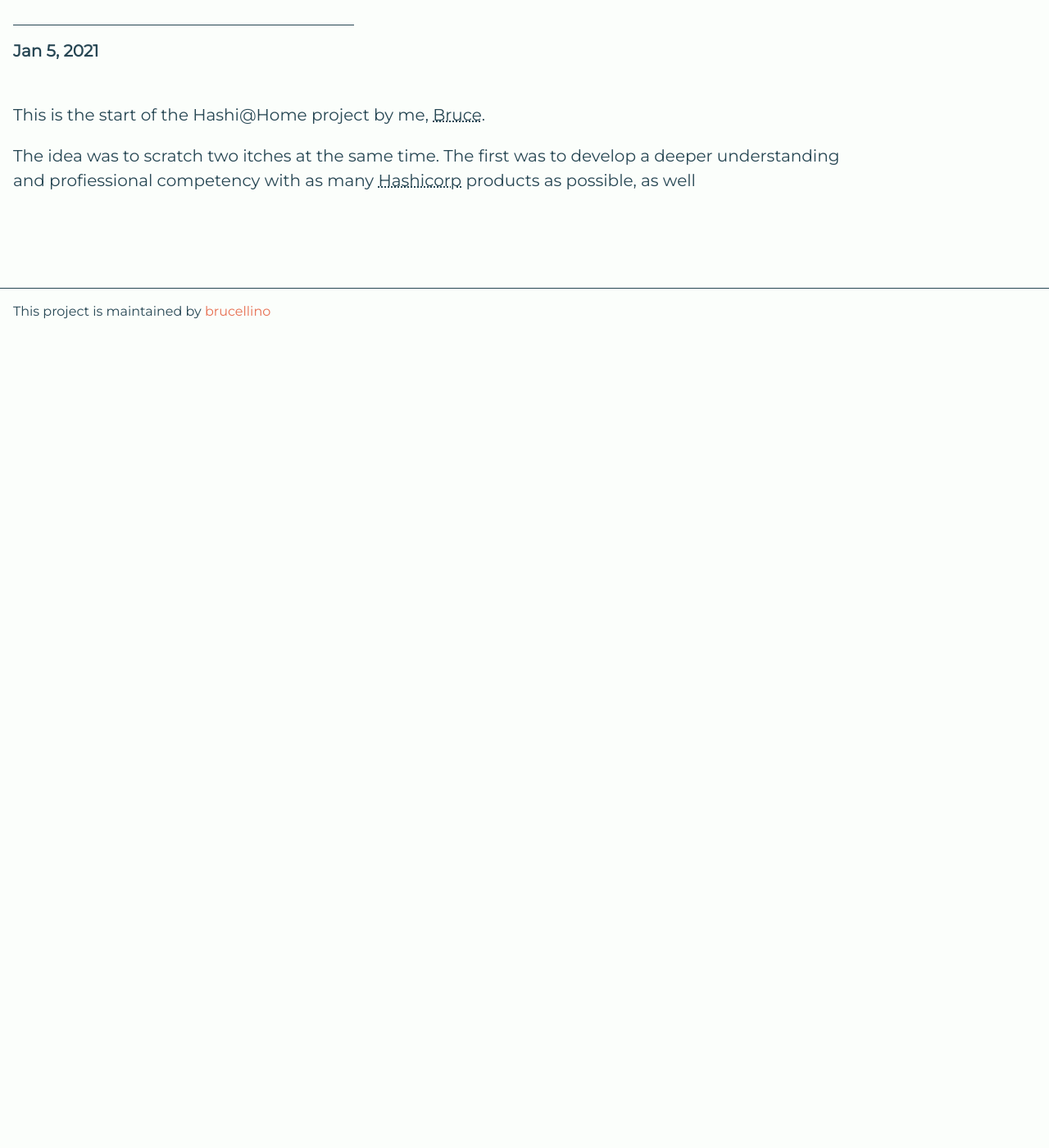
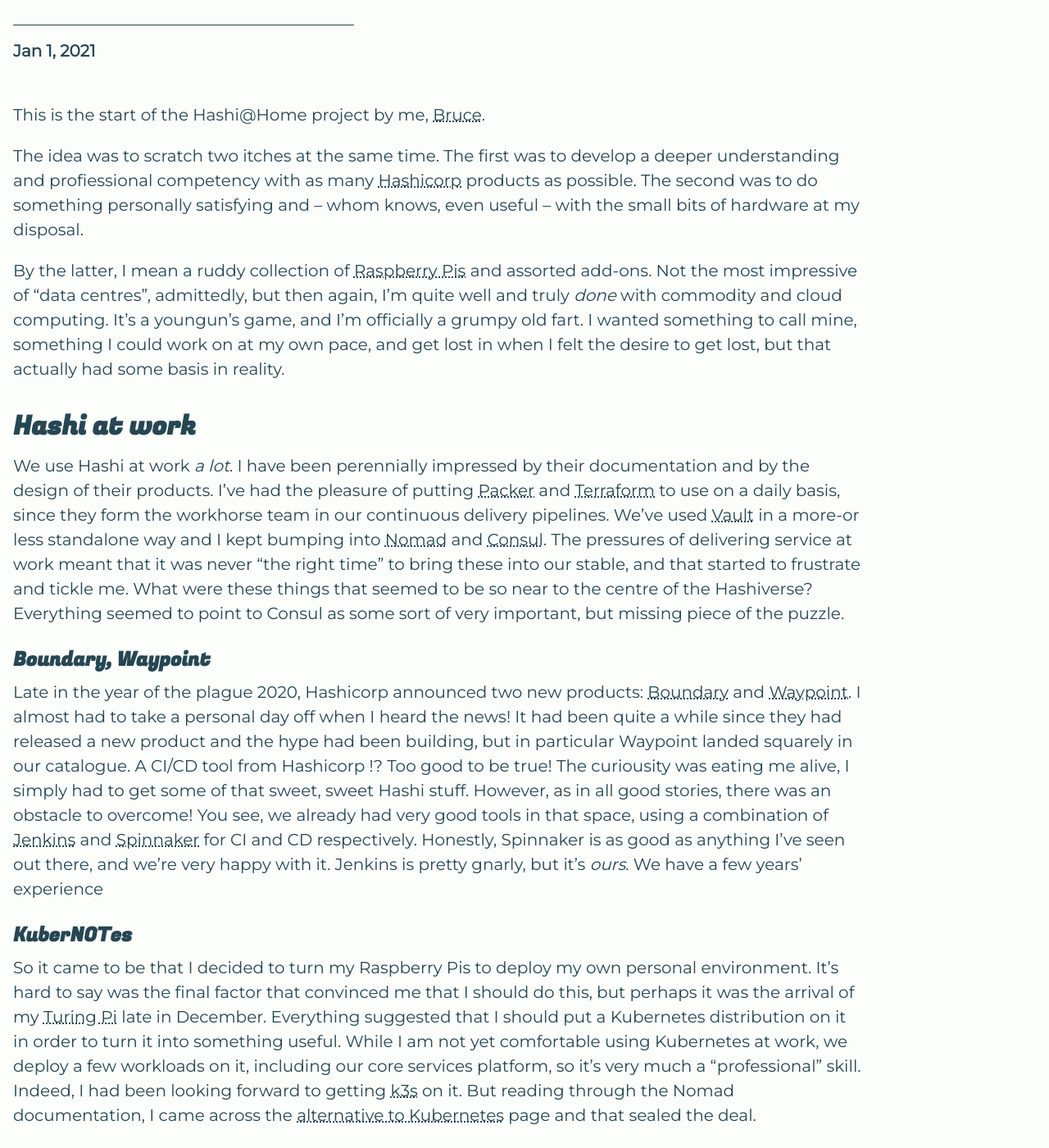
Before and after one commit to brucellino/hashiatho.me, a Jekyll site: the page built from _posts/2021-01-05-welcome.md, in a window 1280 px wide and 1400 px high, scrolled down 270 px. Shown: the whole window at 82% size. Built offline with Jekyll 4.4.1, drawn with Linux system fonts in a browser that asks for light colours; before the commit the page ends 900 px from its top, so only the background shows below that; some of the changed text lies outside the part shown.

Commit message:
add more to first post
Signed-off-by: Bruce Becker <brucellino@gmail.com>

```diff
--- a/_posts/2021-01-05-welcome.md
+++ b/_posts/2021-01-05-welcome.md
@@ -1,7 +1,7 @@
 ---
 layout: post
-title: "Welcome to Hashi@Home!"
-date: 2021-01-05 17:23:34 +0100
+title: "The start of Hashi@Home!"
+date: 2021-01-01 17:23:34 +0100
 categories: jekyll update
 image: HashiCorp_Logo_no_text.png
 ---
@@ -9,4 +9,47 @@
 This is the start of the Hashi@Home project by me, [Bruce](https://brucellino.github.com).
 
 The idea was to scratch two itches at the same time.
-The first was to develop a deeper understanding and profiessional competency with as many [Hashicorp](https://www.hashicorp.com) products as possible, as well
+The first was to develop a deeper understanding and profiessional competency with as many [Hashicorp](https://www.hashicorp.com) products as possible.
+The second was to do something personally satisfying and -- whom knows, even useful -- with the small bits of hardware at my disposal.
+
+By the latter, I mean a ruddy collection of [Raspberry Pis](https://www.raspberrypi.org/) and assorted add-ons.
+Not the most impressive of "data centres", admittedly, but then again, I'm quite well and truly _done_ with commodity and cloud computing.
+It's a youngun's game, and I'm officially a grumpy old fart.
+I wanted something to call mine, something I could work on at my own pace, and get lost in when I felt the desire to get lost, but that actually had some basis in reality.
+
+## Hashi at work
+
+We use Hashi at work _a lot_.
+I have been perennially impressed by their documentation and by the design of their products.
+I've had the pleasure of putting [Packer](https://packer.io) and [Terraform](https://terraform.io) to use on a daily basis, since they form the workhorse team in our continuous delivery pipelines. We've used [Vault](https://vaultproject.io) in a more-or less standalone way and I kept bumping into [Nomad](https://nomadproject.io) and [Consul](https://consul.io).
+The pressures of delivering service at work meant that it was never "the right time" to bring these into our stable, and that started to frustrate and tickle me.
+What were these things that seemed to be so near to the centre of the Hashiverse?
+Everything seemed to point to Consul as some sort of very important, but missing piece of the puzzle.
+
+### Boundary, Waypoint
+
+Late in the year of the plague 2020, Hashicorp announced two new products: [Boundary](https://www.boundaryproject.io/) and [Waypoint](https://www.waypointproject.io/).
+I almost had to take a personal day off when I heard the news!
+It had been quite a while since they had released a new product and the hype had been building, but in particular Waypoint landed squarely in our catalogue.
+A CI/CD tool from Hashicorp !?
+Too good to be true!
+The curiousity was eating me alive, I simply had to get some of that sweet, sweet Hashi stuff.
+However, as in all good stories, there was an obstacle to overcome!
+You see, we already had very good tools in that space, using a combination of [Jenkins](https://jenkins.io) and [Spinnaker](https://spinnaker.io) for CI and CD respectively.
+Honestly, Spinnaker is as good as anything I've seen out there, and we're very happy with it.
+Jenkins is pretty gnarly, but it's _ours_.
+We have a few years' experience
+
+### KuberNOTes
+
+So it came to be that I decided to turn my Raspberry Pis to deploy my own personal environment.
+It's hard to say was the final factor that convinced me that I should do this, but perhaps it was the arrival of my [Turing Pi](https://turingpi.com/) late in December.
+Everything suggested that I should put a Kubernetes distribution on it in order to turn it into something useful.
+While I am not yet comfortable using Kubernetes at work, we deploy a few workloads on it, including our core services platform, so it's very much a "professional" skill.
+Indeed, I had been looking forward to getting [k3s](https://k3s.io) on it.
+But reading through the Nomad documentation, I came across the [alternative to Kubernetes](https://www.nomadproject.io/docs/nomad-vs-kubernetes/alternative) page and that sealed the deal.
+
+## This is just a tribute
+
+I should make it clear that this project is mine, mine mine and is in no way at all affiliated to Hashicorp.
+Consider this a tribute to their beautiful products!
```
